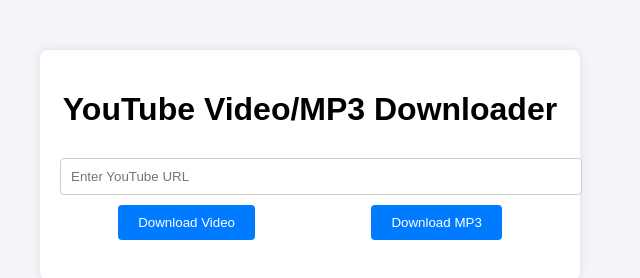
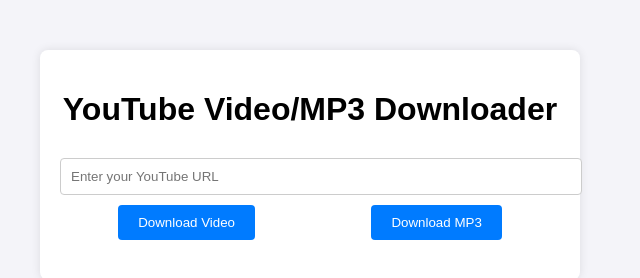
Before and after one commit to priyanshu050307/Youtube-Video-Downloader, a plain HTML site: page index.html in a window 1280 px wide. Shown: the full height of the page, 330-970 px from the left. Drawn offline with Linux system fonts and the light colour scheme; files that its build step writes are made by us from their sources; files whose address does not match are found by name.

Commit message:
Update index.html

```diff
--- a/index.html
+++ b/index.html
@@ -10,7 +10,7 @@
     <div class="container">
         <h1>YouTube Video/MP3 Downloader</h1>
         <form id="downloadForm">
-            <input type="text" id="url" name="url" placeholder="Enter YouTube URL" required>
+            <input type="text" id="url" name="url" placeholder="Enter your YouTube URL" required>
             <div class="buttons">
                 <button type="button" id="videoBtn">Download Video</button>
                 <button type="button" id="audioBtn">Download MP3</button>
```
